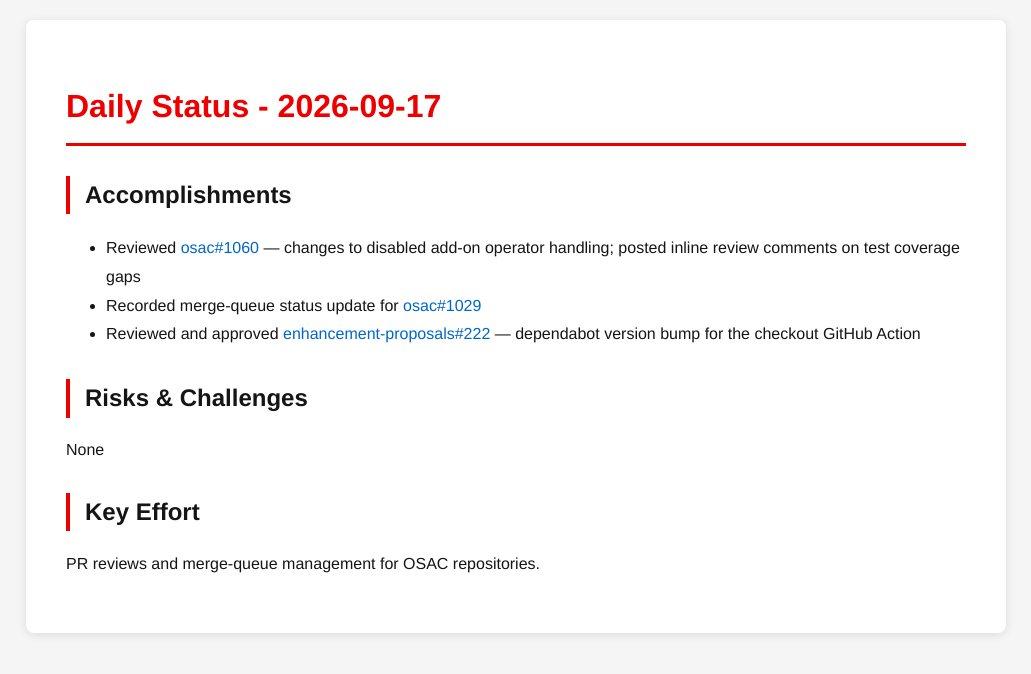
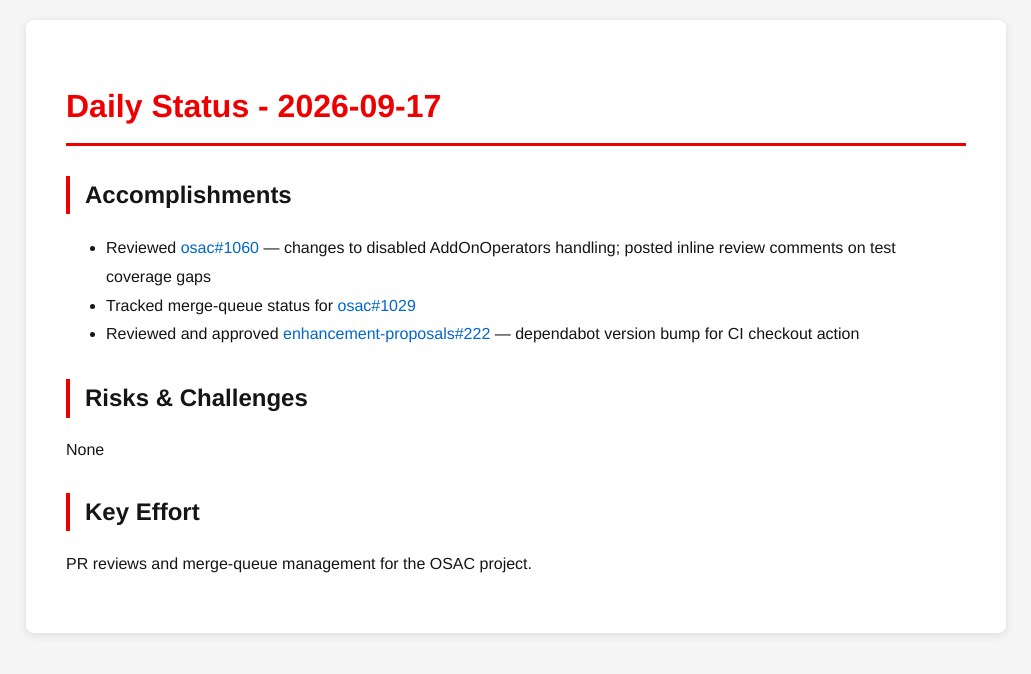
Before and after one commit to tzvatot/daily-status, a Jekyll site: the page built from 2026-09-17.md, in a window 1280 px wide. Shown: the top 674 px of the page, without its empty margins (124-1155 px from the left). Built offline with Jekyll 4.4.1, drawn with Linux system fonts in a browser that asks for light colours.

Commit message:
Daily status update - 2026-09-17

```diff
--- a/2026-09-17.md
+++ b/2026-09-17.md
@@ -7,12 +7,12 @@ date: 2026-09-17
 # Daily Status - 2026-09-17
 
 ## Accomplishments
-- Reviewed [osac#1060](https://github.com/osac-project/osac/pull/1060) — changes to disabled add-on operator handling; posted inline review comments on test coverage gaps
-- Recorded merge-queue status update for [osac#1029](https://github.com/osac-project/osac/pull/1029)
-- Reviewed and approved [enhancement-proposals#222](https://github.com/osac-project/enhancement-proposals/pull/222) — dependabot version bump for the checkout GitHub Action
+- Reviewed [osac#1060](https://github.com/osac-project/osac/pull/1060) — changes to disabled AddOnOperators handling; posted inline review comments on test coverage gaps
+- Tracked merge-queue status for [osac#1029](https://github.com/osac-project/osac/pull/1029)
+- Reviewed and approved [enhancement-proposals#222](https://github.com/osac-project/enhancement-proposals/pull/222) — dependabot version bump for CI checkout action
 
 ## Risks & Challenges
 None
 
 ## Key Effort
-PR reviews and merge-queue management for OSAC repositories.
+PR reviews and merge-queue management for the OSAC project.
```
